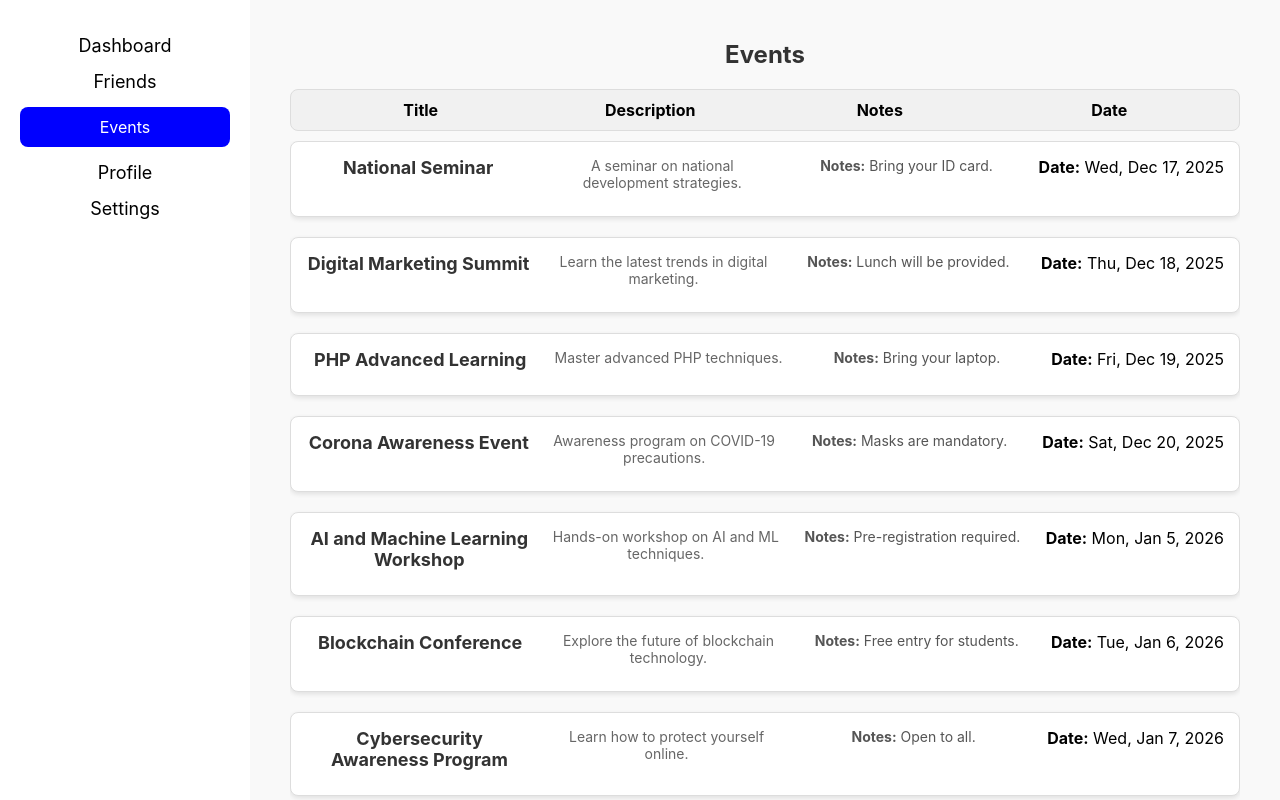
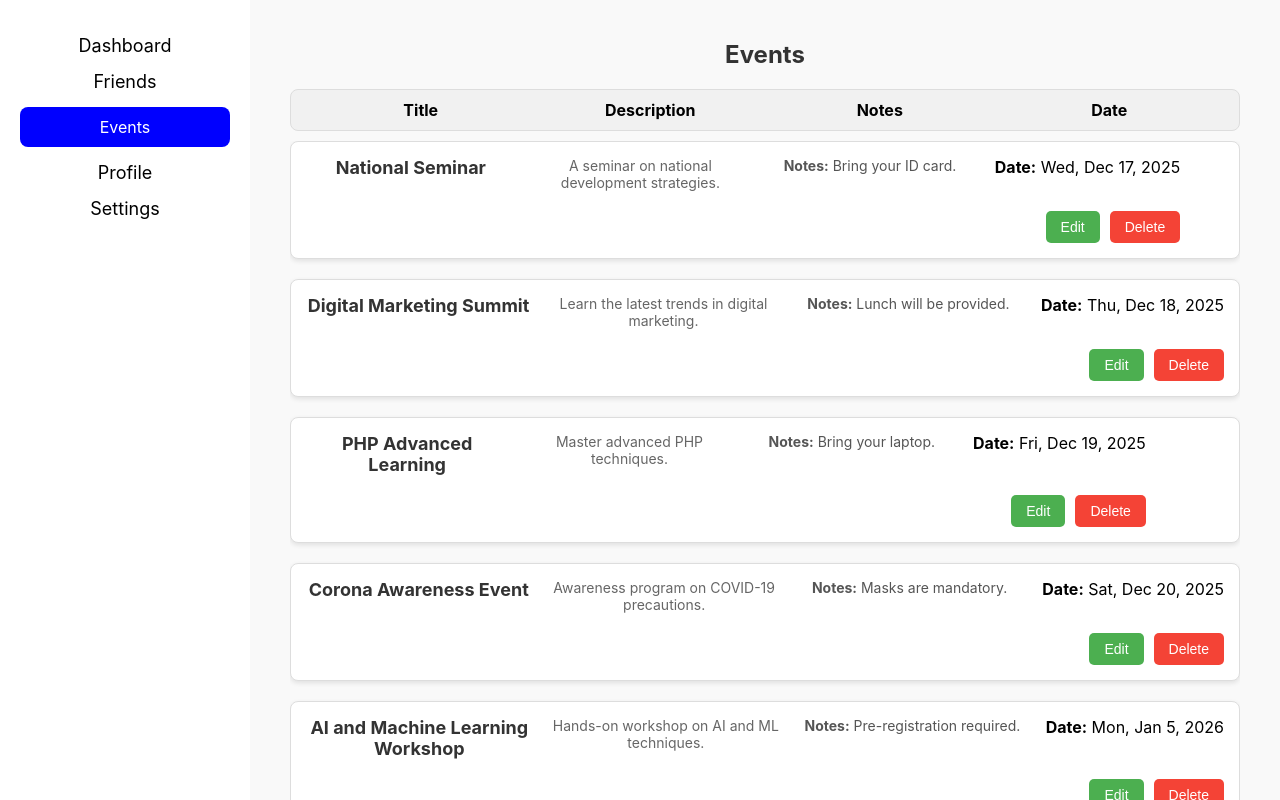
Before and after one commit to VanamuAravind/CelebrateMate, a React (Create React App) app in the folder client/: page / in a window 1280 px wide. Both pictures are taken after a click on the item "Events". Built offline with nearby package versions, Linux system fonts and the light colour scheme.

Commit message:
edited events

```diff
--- a/client/src/Pages/Events.css
+++ b/client/src/Pages/Events.css
@@ -34,7 +34,7 @@
 .events-headings {
   display: flex;
   padding-left: 20px;
-  width:100%;
+  width: 100%;
   justify-content: space-between;
   font-weight: bold;
   margin-bottom: 10px;
@@ -108,13 +108,6 @@
   flex: 1;
 }
 
-/* .event-date {
-  flex: 1;
-  text-align: right;
-  font-size: 14px;
-  color: #555;
-} */
-
 .event-title {
   font-size: 18px;
   margin-bottom: 10px;
@@ -131,3 +124,41 @@
   font-size: 14px;
   color: #555;
 }
+
+/* New changes for buttons */
+.event-buttons {
+  display: flex;
+  justify-content: flex-end; /* Align buttons to the right */
+  gap: 10px; /* Add spacing between buttons */
+  margin-top: 10px; /* Add some space above the buttons */
+}
+
+.edit-event-button,
+.delete-event-button {
+  padding: 8px 15px; /* Add padding for better appearance */
+  font-size: 14px; /* Adjust font size */
+  border: none; /* Remove default border */
+  border-radius: 5px; /* Add rounded corners */
+  cursor: pointer; /* Change cursor to pointer */
+  transition: background-color 0.3s ease, transform 0.2s ease; /* Add hover effects */
+}
+
+.edit-event-button {
+  background-color: #4caf50; /* Green background for edit button */
+  color: white; /* White text */
+}
+
+.edit-event-button:hover {
+  background-color: #45a049; /* Darker green on hover */
+  transform: scale(1.05); /* Slightly enlarge on hover */
+}
+
+.delete-event-button {
+  background-color: #f44336; /* Red background for delete button */
+  color: white; /* White text */
+}
+
+.delete-event-button:hover {
+  background-color: #d32f2f; /* Darker red on hover */
+  transform: scale(1.05); /* Slightly enlarge on hover */
+}
--- a/client/src/Pages/Events.jsx
+++ b/client/src/Pages/Events.jsx
@@ -1,9 +1,9 @@
 import React, { useState } from 'react';
 import './Events.css';
+import EditEvent from '../components/EditEvent';
 
 const Events = () => {
-    const [expandedEventId, setExpandedEventId] = useState(null);
-    const events = [
+    const [events, setEvents] = useState([
         {
             id: 1,
             title: 'National Seminar',
@@ -144,11 +144,37 @@ const Events = () => {
             notes: 'Snacks will be provided.',
             date: 'Tue, Jan 20, 2026',
         },
-    ];
+    ]);
+
+    const [editingEvent, setEditingEvent] = useState(null);
+
+    const [expandedEventId, setExpandedEventId] = useState(null);
 
     const toggleExpand = (id) => {
         setExpandedEventId(expandedEventId === id ? null : id);
     };
+
+    const deleteEvent = (id) => {
+        const updatedEvents = events.filter((event) => event.id !== id);
+        setEvents(updatedEvents);
+    };
+
+    const handleEdit = (event) => {
+        setEditingEvent(event);
+    };
+
+    const handleSave = (updatedEvent) => {
+        setEvents((prevEvents) =>
+            prevEvents.map((event) =>
+                event.id === updatedEvent.id ? updatedEvent : event
+            )
+        );
+        setEditingEvent(null);
+    };
+
+    if (editingEvent) {
+        return <EditEvent event={editingEvent} onSave={handleSave} onCancel={() => setEditingEvent(null)} />;
+    }
 
     return (
         <div className="events-page">
@@ -176,6 +202,7 @@ const Events = () => {
                                 <p className="expanded-date"><strong>Date:</strong> {event.date}</p>
                             </div>
                         ) : (
+                            <div>
                                 <div className="event-details">
                                     <div className="event-title-container">
                                         <h2 className="event-title">{event.title}</h2>
@@ -190,6 +217,23 @@ const Events = () => {
                                         <p><strong>Date:</strong> {event.date}</p>
                                     </div>
                                 </div>
+                                <div className="event-buttons">
+                                    <input
+                                        type="button"
+                                        value="Edit"
+                                        className="edit-event-button"
+                                        onClick={() => handleEdit(event)} // Set the event to be edited
+                                    />
+                                    <input
+                                        type="button"
+                                        value="Delete"
+                                        className="delete-event-button"
+                                        onClick={() =>
+                                            setEvents(events.filter((ev) => ev.id !== event.id))
+                                        }
+                                    />
+                                </div>
+                            </div>
                         )}
                     </div>
                 ))}
--- /dev/null
+++ b/client/src/components/EditEvent.jsx
@@ -0,0 +1,73 @@
+import React, { useState } from 'react';
+
+const EditEvent = ({ event, onSave, onCancel }) => {
+    const [formData, setFormData] = useState({
+        title: event.title,
+        description: event.description,
+        notes: event.notes,
+        date: event.date,
+    });
+
+    const handleChange = (e) => {
+        const { name, value } = e.target;
+        setFormData({ ...formData, [name]: value });
+    };
+
+    const handleSubmit = (e) => {
+        e.preventDefault();
+        onSave({ ...event, ...formData }); // Save the updated event
+    };
+
+    return (
+        <div className="edit-event-page">
+            <h1>Edit Event</h1>
+            <form onSubmit={handleSubmit}>
+                <div>
+                    <label>Title:</label>
+                    <input
+                        type="text"
+                        name="title"
+                        value={formData.title}
+                        onChange={handleChange}
+                        required
+                    />
+                </div>
+                <div>
+                    <label>Description:</label>
+                    <textarea
+                        name="description"
+                        value={formData.description}
+                        onChange={handleChange}
+                        required
+                    />
+                </div>
+                <div>
+                    <label>Notes:</label>
+                    <input
+                        type="text"
+                        name="notes"
+                        value={formData.notes}
+                        onChange={handleChange}
+                        required
+                    />
+                </div>
+                <div>
+                    <label>Date:</label>
+                    <input
+                        type="date"
+                        name="date"
+                        value={formData.date}
+                        onChange={handleChange}
+                        required
+                    />
+                </div>
+                <button type="submit">Save</button>
+                <button type="button" onClick={onCancel}>
+                    Cancel
+                </button>
+            </form>
+        </div>
+    );
+};
+
+export default EditEvent;
```
Lines whose indentation alone changed are shown as unchanged.
